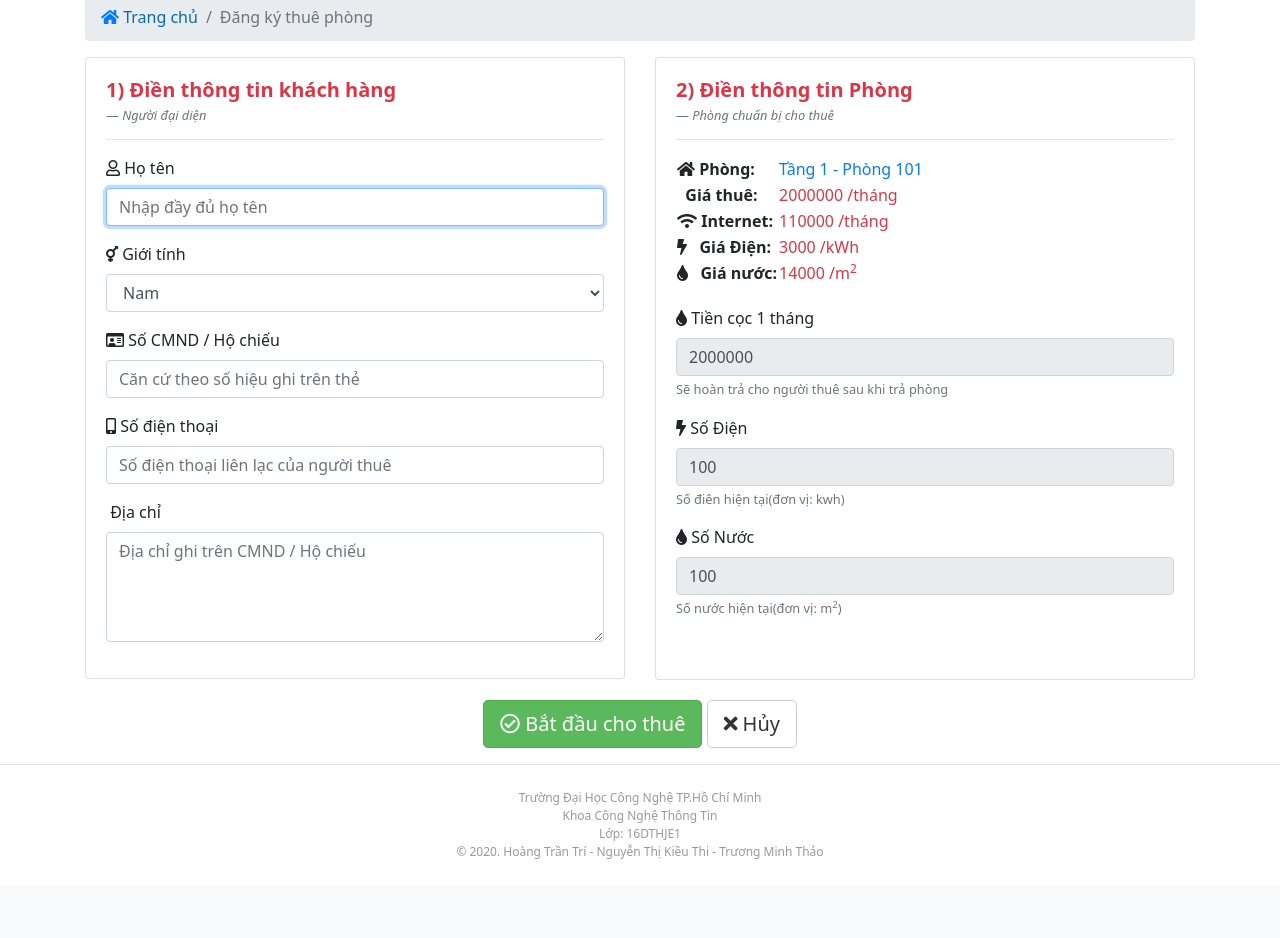
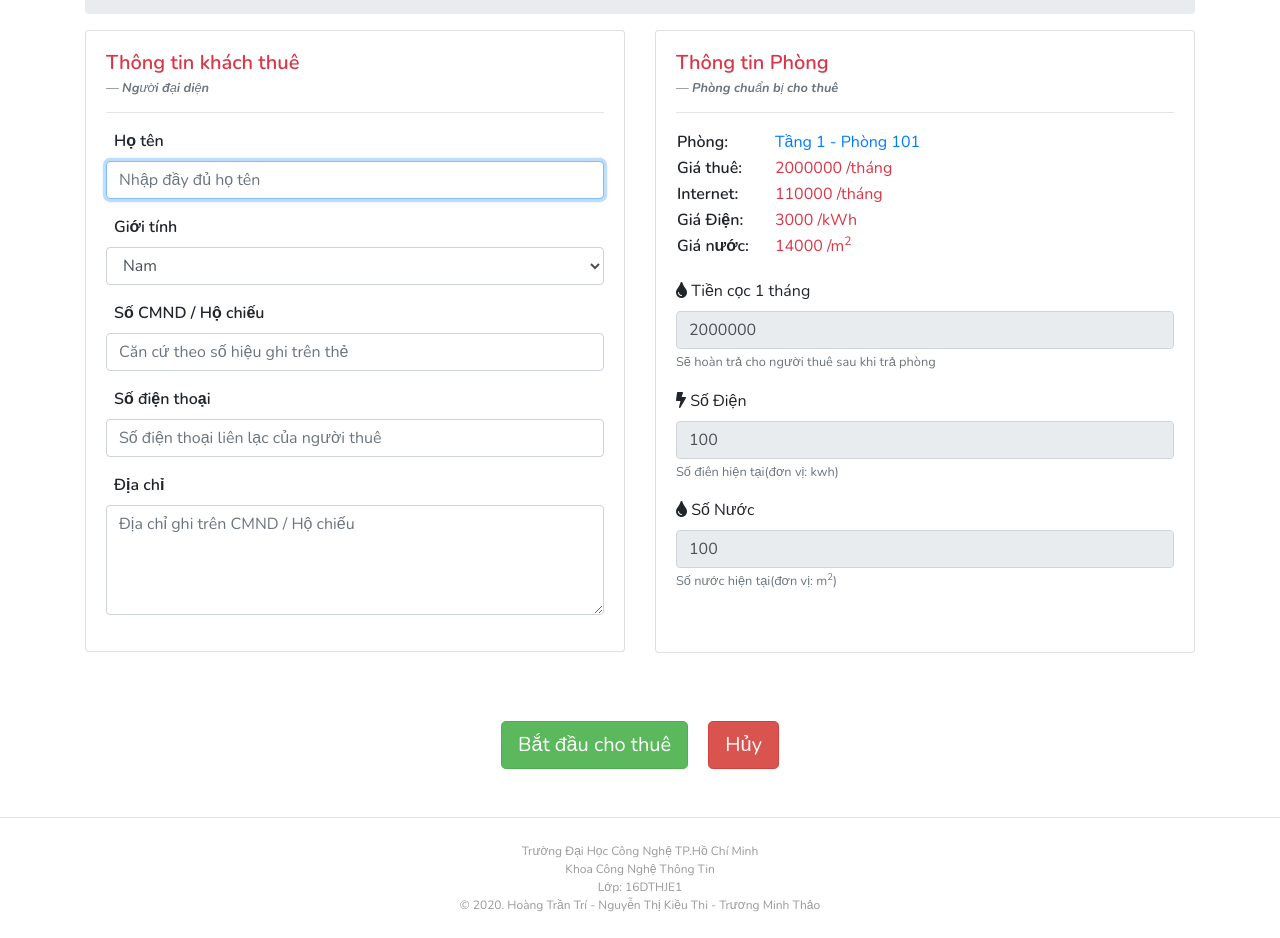
Before and after one commit to thaotruogg/do-an-php, a PHP site: page /checkin.php?idphong=1 in a window 1280 px wide. Shown: the part 128-1066 px from the top of the page. Before the commit the page ends 987 px from the top, so only its background shows below. Run offline with PHP 8.4, Linux system fonts and the light colour scheme; data comes from the database, SQL or seed files in the repository; some libraries are stand-ins or nearby versions.

Commit message:
update ui

```diff
--- a/checkin.php
+++ b/checkin.php
@@ -4,17 +4,8 @@ session_start();
 <!doctype html>
 <html lang="vi">
 
-<head>
-    <title>Google House</title>
-    <meta charset="utf-8">
-    <meta name="viewport" content="width=device-width, initial-scale=1, shrink-to-fit=no">
-    <link rel="icon" href="asset/favicon.ico">
-    <link rel="stylesheet" href="asset/css/bootstrap.min.css">
-    <link rel="stylesheet" href="asset/css/custom.css">
-    <link rel="stylesheet" href="asset/css/all.css">
-    <link rel="stylesheet" href="https://cdn.datatables.net/1.10.19/css/dataTables.bootstrap4.min.css">
-
-</head>
+<!-- HEAD TAG -->
+<?php require_once("./components/head-tag.php") ?>
 
 <body>
     <!-- Kết nối data base và lấy thông tin các dịch vụ -->
@@ -77,33 +68,33 @@ session_start();
                         <div class="col-md-6">
                             <div class="card">
                                 <div class="card-body">
-                                    <h5 class="card-title text-danger font-weight-bold">1) Điền thông tin khách hàng
+                                    <h5 class="card-title text-danger font-weight-bold">Thông tin khách thuê
                                     </h5>
                                     <h6 class="card-subtitle mb-2 text-muted blockquote-footer"><em>Người đại diện</em>
                                     </h6>
                                     <hr>
                                     <form>
                                         <div class="form-group">
-                                            <label><i class="far fa-user"></i> Họ tên</label>
+                                            <label class="ml-2 text-bold">Họ tên</label>
                                             <input type="text" class="form-control" name="txtName" placeholder="Nhập đầy đủ họ tên" autofocus required>
                                         </div>
                                         <div class="form-group">
-                                            <label><i class="fas fa-transgender"></i> Giới tính</label>
+                                            <label class="ml-2 text-bold">Giới tính</label>
                                             <select name="cmbGender" class="form-control" required>
                                                 <option>Nam</option>
                                                 <option>Nữ</option>
                                             </select>
                                         </div>
                                         <div class="form-group">
-                                            <label><i class="far fa-id-card"></i> Số CMND / Hộ chiếu</label>
+                                            <label class="ml-2 text-bold">Số CMND / Hộ chiếu</label>
                                             <input name="txtNameID" type="number" class="form-control" placeholder="Căn cứ theo số hiệu ghi trên thẻ" required>
                                         </div>
                                         <div class="form-group">
-                                            <label><i class="fas fa-mobile-alt"></i> Số điện thoại</label>
+                                            <label class="ml-2 text-bold">Số điện thoại</label>
                                             <input name="txtPhone" type="number" class="form-control" placeholder="Số điện thoại liên lạc của người thuê" required>
                                         </div>
                                         <div class="form-group">
-                                            <label><i class="fas fa-map-marked-alt"></i> Địa chỉ</label>
+                                            <label class="ml-2 text-bold">Địa chỉ</label>
                                             <textarea name="txtAddress" rows="4" class="form-control" placeholder="Địa chỉ ghi trên CMND / Hộ chiếu" required></textarea>
                                         </div>
 
@@ -116,7 +107,7 @@ session_start();
                         <div class="col-md-6">
                             <div class="card panel-room-info-checkin">
                                 <div class="card-body">
-                                    <h5 class="card-title text-danger font-weight-bold">2) Điền thông tin Phòng</h5>
+                                    <h5 class="card-title text-danger font-weight-bold">Thông tin Phòng</h5>
                                     <h6 class="card-subtitle mb-2 text-muted blockquote-footer"><em>Phòng chuẩn bị cho
                                             thuê</em></h6>
                                     <hr>
@@ -124,40 +115,35 @@ session_start();
                                     <?php foreach ($get_thongtinphong as $thong_tin_phong) { ?>
                                         <table>
                                             <tr>
-                                                <td><strong><i class="fas fa-home"></i>
-                                                        Phòng:</strong></td>
+                                                <td><strong>Phòng:</strong></td>
                                                 <td>
-                                                    <span class="text-primary">
+                                                    <span class="ml-4 text-primary">
                                                         <?php echo $thong_tin_phong["TenTang"] . " - Phòng " . $thong_tin_phong["TenPhong"] ?>
                                                     </span>
                                                 </td>
                                             </tr>
                                             <tr>
-                                                <td><strong><i class="fas fa-file-invoice-dollar"></i>
-                                                        &nbsp;Giá thuê:</strong></td>
+                                                <td><strong>Giá thuê:</strong></td>
                                                 <td>
-                                                    <span class="text-danger"><?php echo $thong_tin_phong["SoTienThue"] ?> /tháng</span>
+                                                    <span class="ml-4 text-danger"><?php echo $thong_tin_phong["SoTienThue"] ?> /tháng</span>
                                                 </td>
                                             </tr>
                                             <tr>
-                                                <td><strong><i class="fas fa-wifi"></i>
-                                                        Internet: </strong></td>
+                                                <td><strong>Internet: </strong></td>
                                                 <td>
-                                                    <span class="text-danger"><?php echo $tieninternet ?> /tháng</span>
+                                                    <span class="ml-4 text-danger"><?php echo $tieninternet ?> /tháng</span>
                                                 </td>
                                             </tr>
                                             <tr>
-                                                <td><strong><i class="fas fa-bolt"></i>
-                                                        &nbsp;&nbsp;Giá Điện:</strong></td>
+                                                <td><strong>Giá Điện:</strong></td>
                                                 <td>
-                                                    <span class="text-danger"><?php echo $tiendien ?> /kWh
+                                                    <span class="ml-4 text-danger"><?php echo $tiendien ?> /kWh
                                                 </td>
                                             </tr>
                                             <tr>
-                                                <td><strong><i class="fas fa-tint"></i>
-                                                        &nbsp;&nbsp;Giá nước:</strong></td>
+                                                <td><strong>Giá nước:</strong></td>
                                                 <td>
-                                                    <span class="text-danger"><?php echo $tiennuoc ?> /m<sup>2</sup></span>
+                                                    <span class="ml-4 text-danger"><?php echo $tiennuoc ?> /m<sup>2</sup></span>
                                                 </td>
                                             </tr>
                                         </table>
@@ -186,11 +172,9 @@ session_start();
 
                         </div>
                     </div>
-                    <center>
-                        <button name="btnRegis" type="submit" class="btn btn-lg btn-success"><i class="far fa-check-circle"></i> Bắt đầu
-                            cho
-                            thuê</button>
-                        <a href="index.php" class="btn btn-default btn-lg"><i class="fas fa-times"></i> Hủy</a>
+                    <center class="mb-5 mt-5">
+                        <button name="btnRegis" type="submit" class="btn btn-success btn-lg ml-2 mr-2">Bắt đầu cho thuê</button>
+                        <a href="index.php" class="btn btn-danger btn-lg ml-2 mr-2">Hủy</a>
                     </center>
                 </div>
             </form>
@@ -198,13 +182,7 @@ session_start();
     </main>
     <hr>
     <?php require_once("./components/footer.php"); ?>
-    <script src="asset/js/jquery-3.3.1.min.js"></script>
-    <script src="asset/js/popper.min.js"></script>
-    <script src="asset/js/bootstrap.min.js"></script>
-    <script src="asset/js/custom.js">
-    </script>
-    <script src="https://cdn.datatables.net/1.10.19/js/jquery.dataTables.min.js"></script>
-    <script src="https://cdn.datatables.net/1.10.19/js/dataTables.bootstrap4.min.js"></script>
+    <?php require_once("./components/script-tag.php"); ?>
     <script>
         $(document).ready(function() {
             // Gán link cho tr của table
--- /dev/null
+++ b/components/head-tag.php
@@ -0,0 +1,29 @@
+<head>
+    <title>House ViLand</title>
+    <meta charset="utf-8">
+    <meta name="viewport" content="width=device-width, initial-scale=1, shrink-to-fit=no">
+    <link rel="icon" href="asset/favicon.ico">
+    <link rel="stylesheet" href="asset/css/bootstrap.min.css">
+    <link rel="stylesheet" href="asset/css/custom.css">
+    <link rel="stylesheet" href="asset/css/all.css">
+    <link rel="stylesheet" href="https://cdn.datatables.net/1.10.19/css/dataTables.bootstrap4.min.css">
+    <link href="https://fonts.googleapis.com/css2?family=Nunito:ital,wght@0,400;0,600;1,700&display=swap" rel="stylesheet">
+    <style>
+        body {
+            font-family: 'Nunito', sans-serif;
+        }
+        .hover-links {
+            color: "#fff";
+            transition: all ease-in 0.2s;
+        }
+        .hover-links:hover{
+            color: blue;
+        }
+        .text-bold {
+            font-weight: 600;
+        }
+        .disable-block {
+            display: none;
+        }
+    </style>
+</head>
--- /dev/null
+++ b/components/script-tag.php
@@ -0,0 +1,6 @@
+<script src="asset/js/jquery-3.3.1.min.js"></script>
+<script src="asset/js/popper.min.js"></script>
+<script src="asset/js/bootstrap.min.js"></script>
+<script src="asset/js/custom.js"></script>
+<script src="https://cdn.datatables.net/1.10.19/js/jquery.dataTables.min.js"></script>
+<script src="https://cdn.datatables.net/1.10.19/js/dataTables.bootstrap4.min.js"></script>
--- a/header.php
+++ b/header.php
@@ -1,21 +1,15 @@
 <?php
-$connect = mysqli_connect('localhost','root','','qlnt');
-mysqli_set_charset($connect,"utf8");
-$arr_dichvu = mysqli_query($connect,"
-select * from dichvu where id = 1
-");
+$connect = mysqli_connect('localhost', 'root', '', 'qlnt');
+mysqli_set_charset($connect, "utf8");
+$arr_dichvu = mysqli_query($connect, "select * from dichvu where id = 1");
 foreach ($arr_dichvu as $dien) {
     $tiendien = $dien["SoTien"];
 }
-$arr_dichvu2 = mysqli_query($connect,"
-select * from dichvu where id = 2
-");
+$arr_dichvu2 = mysqli_query($connect, "select * from dichvu where id = 2");
 foreach ($arr_dichvu2 as $nuoc) {
     $tiennuoc = $nuoc["SoTien"];
 }
-$arr_dichvu3 = mysqli_query($connect,"
-select * from dichvu where id = 4
-");
+$arr_dichvu3 = mysqli_query($connect, "select * from dichvu where id = 4");
 foreach ($arr_dichvu3 as $internet) {
     $tieninternet = $internet["SoTien"];
 }
@@ -24,8 +18,9 @@ $tieninternet = $internet["SoTien"];
     <nav class="navbar navbar-expand-lg navbar-light bg-light">
         <div class="container">
             <!-- Logo/Brand -->
-            <a class="navbar-brand" href="index.php">
-                <img src="./asset/img/ui/logo.png" width="100" height="auto" class="d-inline-block align-top" alt="">
+            <a class="navbar-brand d-flex align-items-center text-bold" href="index.php">
+                <img src="./asset/img/ui/homeflat_106039.png" width="48" height="auto" class="d-inline-block align-top" alt="">
+                <span class="ml-3">HOME ViLANDS</span>
             </a>
 
             <!-- Nút chức năng của Mobile -->
@@ -37,16 +32,13 @@ $tieninternet = $internet["SoTien"];
             <div class="collapse navbar-collapse" id="navbarSupportedContent">
                 <ul class="navbar-nav ml-auto">
                     <li class="nav-item active">
-                        <a class="nav-link" href="index.php"><i class="fas fa-home text-primary"></i> Trang
-                            chủ</span></a>
+                        <a class="nav-link hover-links" href="index.php">Trang chủ</a>
                     </li>
                     <li class="nav-item active">
-                        <a class="nav-link" href="room.php"><i class="fas fa-cube text-success"></i> Quản lý
-                            phòng</span></a>
+                        <a class="nav-link hover-links" href="room.php">Quản lý phòng</a>
                     </li>
                     <li class="nav-item active">
-                        <a href="#" class="nav-link" data-toggle="modal" data-target="#configModal"><i class="fas fa-cogs text-danger"></i> Điều chỉnh chi
-                            phí</span></a>
+                        <a href="#" class="nav-link" data-toggle="modal" data-target="#configModal">Điều chỉnh chi phí</a>
                         <!-- Modal thiết lập chi phí -->
                         <div class="modal fade" id="configModal" tabindex="-1" role="dialog" aria-labelledby="configModalLabel" aria-hidden="true">
                             <div class="modal-dialog" role="document">
@@ -96,19 +88,16 @@ $tieninternet = $internet["SoTien"];
                         </div>
                     </li>
                     <li class="nav-item active">
-                        <a class="nav-link" href="revenue.php"><i class="far fa-chart-bar text-warning"></i> Thống
-                            kê doanh
-                            thu</span></a>
+                        <a class="nav-link" href="revenue.php">Thống kê doanh thu</span></a>
                     </li>
-                    <li class="nav-item active">
+                    <li class="nav-item active disable-block">
                         <div class="dropdown">
                             <button class="btn btn-default dropdown-toggle btn-user" type="button" id="dropdownMenuButton" data-toggle="dropdown" aria-haspopup="true" aria-expanded="false">
                                 <i class="far fa-user text-success"></i>
                                 <?php
-                                    if(isset($_SESSION['User'])) {
+                                if (isset($_SESSION['User'])) {
                                     echo $_SESSION['User'];
-                                    }
-                                    else {
+                                } else {
                                     echo ' Guest';
                                 }
                                 ?>
```
Also changed, not shown: details.php (+14 -35 lines), index.php (+36 -56 lines), revenue.php (+11 -26 lines), room.php (+6 -28 lines), asset/favicon-2.ico (added), asset/favicon.ico, asset/img/ui/homeflat_106039.png (added), test.php (added). Lines whose indentation alone changed are shown as unchanged.
